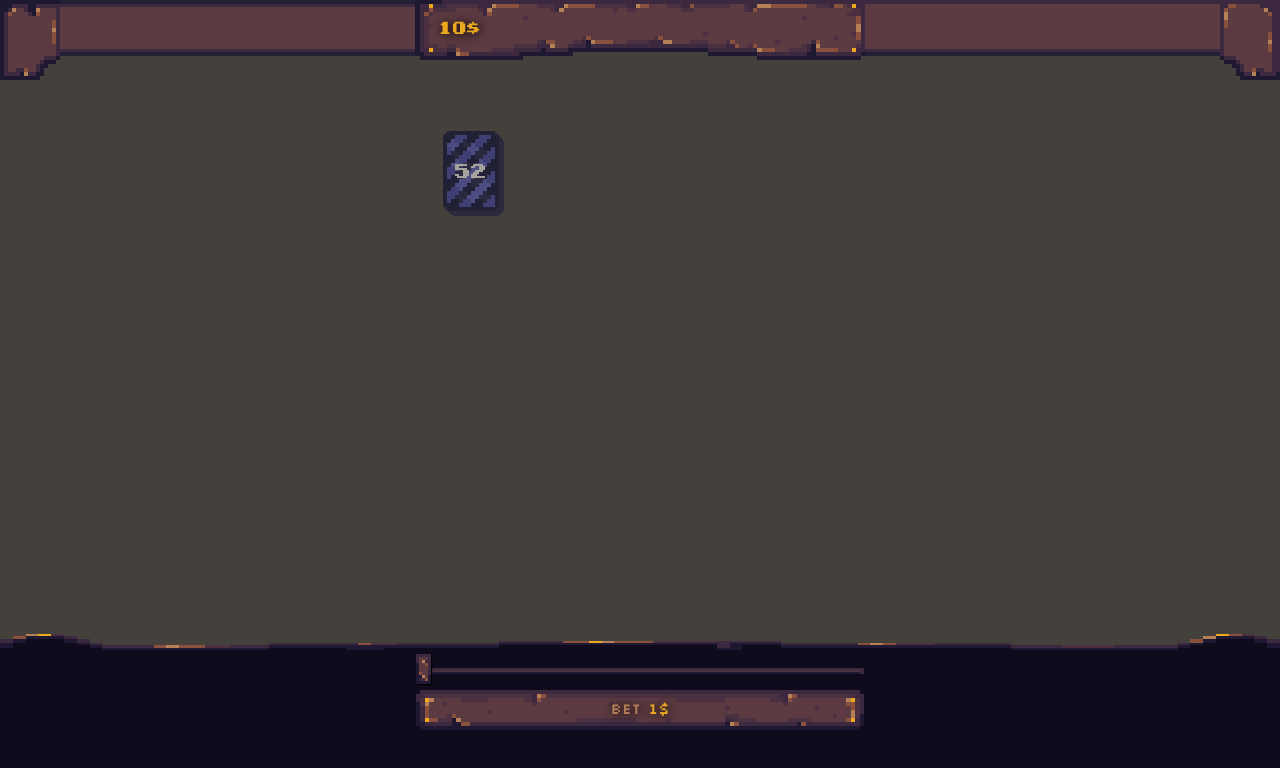
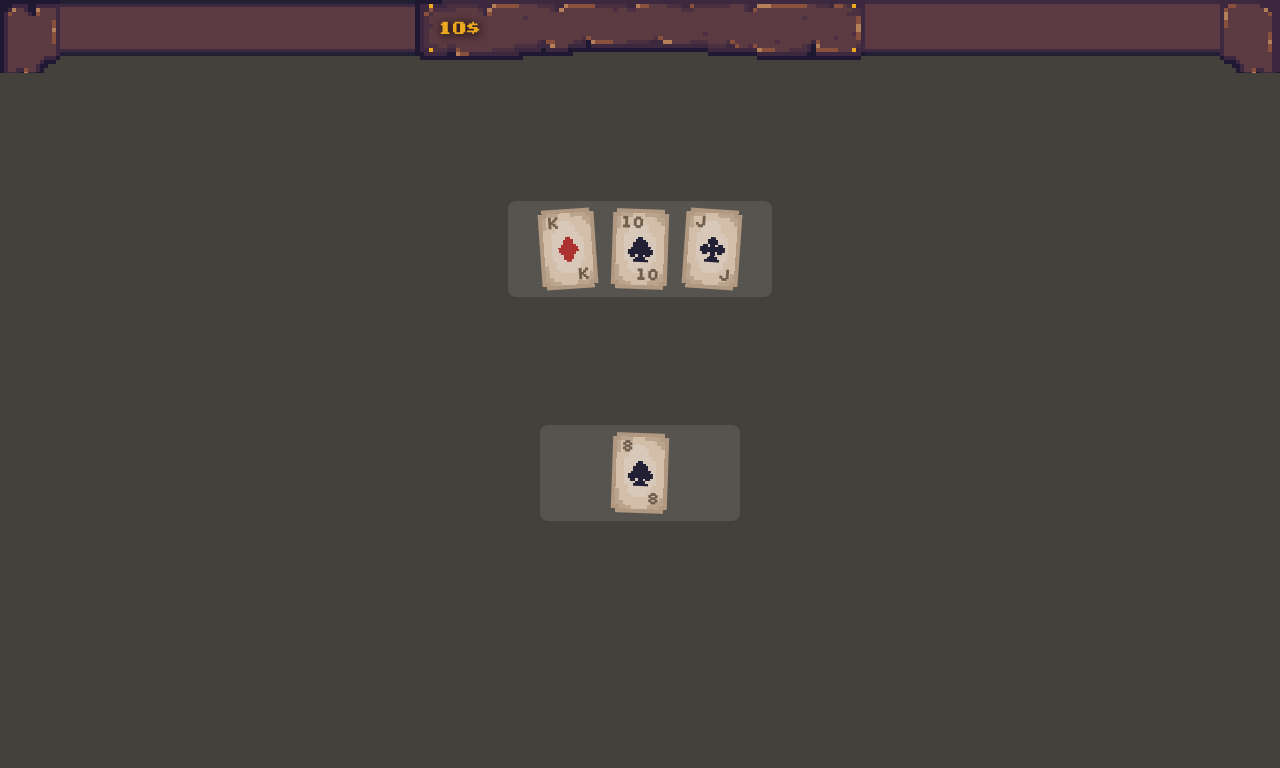
Before and after one commit to Pierniki/thecardslinger, a React (Create React App) app: page / in a window 1280 px wide. Shown: the top 768 px of the page. Built offline with nearby package versions, Linux system fonts and the light colour scheme.

Commit message:
feat: experiment with draggable cards

```diff
--- a/src/App.tsx
+++ b/src/App.tsx
@@ -1,4 +1,5 @@
 import { Blackjack } from 'components/Blackjack'
+import { Experimental } from 'components/Experimental/Experimental'
 import { TopBar } from 'components/TopBar'
 import React from 'react'
 import { Provider } from 'react-redux'
@@ -9,7 +10,8 @@ function App() {
     <Provider store={store}>
       <div className="font-pixel bg-stone-700 h-screen flex flex-col overflow-x-hidden relative">
         <TopBar />
-        <Blackjack />
+        {/* <Blackjack /> */}
+        <Experimental />
       </div>
     </Provider>
   )
--- a/src/components/Blackjack/Actions.tsx
+++ b/src/components/Blackjack/Actions.tsx
@@ -28,7 +28,7 @@ export const Actions: React.FC<Props> = ({
     getPossibleCardsValue(blackjack.hands[handIdx].cards)[0] < 21
   const canDD = (handIdx: number) =>
     canHit(handIdx) &&
-    money > blackjack.hands[handIdx].bet &&
+    money >= blackjack.hands[handIdx].bet &&
     blackjack.hands[handIdx].cards.length === 2
   const canSplit = (handIdx: number) =>
     canDD(handIdx) &&
--- a/src/components/Blackjack/DealerHand.tsx
+++ b/src/components/Blackjack/DealerHand.tsx
@@ -59,7 +59,7 @@ export const DealerHand: React.FC<Props> = ({
 
         {dealer.cards.map((card, idx) => {
           return (
-            <div className="-ml-2">
+            <div className="-ml-2" key={'dealer-card' + card.pip + card.value}>
               <PlayingCard
                 card={card}
                 hidden={!showDealerCard && idx !== 0}
--- a/src/components/Blackjack/PlayingCard.tsx
+++ b/src/components/Blackjack/PlayingCard.tsx
@@ -5,6 +5,7 @@ interface Props {
   card: Card
   hidden?: boolean
   disableTransform?: boolean
+  elevated?: boolean
 }
 
 const color = '#715f4d'
@@ -37,6 +38,7 @@ export const PlayingCard: React.FC<Props> = ({
             src={`${cardsPath}/${card.pip}.png`}
             alt={card.pip}
             className="w-[25px] h-[25px]"
+            draggable="false"
           />
           <span className="absolute right-2 bottom-0">
             {valueMap[card.value]}
--- /dev/null
+++ b/src/components/Experimental/Experimental.tsx
@@ -0,0 +1,241 @@
+import {
+  closestCorners,
+  DndContext,
+  DragEndEvent,
+  DragOverEvent,
+  DragOverlay,
+  DragStartEvent,
+  KeyboardSensor,
+  PointerSensor,
+  useDroppable,
+  useSensor,
+  useSensors,
+} from '@dnd-kit/core'
+import {
+  arrayMove,
+  SortableContext,
+  sortableKeyboardCoordinates,
+  useSortable,
+} from '@dnd-kit/sortable'
+import { CSS } from '@dnd-kit/utilities'
+import { PlayingCard } from 'components/Blackjack/PlayingCard'
+import { Card, createNewDeck, shuffleDeck } from 'engine/common'
+import React, { useState } from 'react'
+
+const deck = shuffleDeck(createNewDeck())
+
+interface Props {}
+
+export const Experimental: React.FC<Props> = (props) => {
+  const [items, setItems] = useState({
+    hand1: [deck.cards[0], deck.cards[1], deck.cards[2]],
+    hand2: [deck.cards[3]],
+  })
+
+  const [activeId, setActiveId] = useState<string | null>(null)
+
+  const sensors = useSensors(
+    useSensor(PointerSensor),
+    useSensor(KeyboardSensor, {
+      coordinateGetter: sortableKeyboardCoordinates,
+    }),
+  )
+
+  const findContainer = (id: string) => {
+    if (id in items) return id
+    return (
+      Object.keys(items).find((key) =>
+        items[key as keyof typeof items].find(
+          (card) => card.pip + card.value === id,
+        ),
+      ) ?? null
+    )
+  }
+
+  const handleDragStart = (event: DragStartEvent) =>
+    setActiveId(event.active.id)
+
+  function handleDragOver(event: DragOverEvent) {
+    const { active, over } = event
+    const id = active.id
+    const overId = over?.id
+
+    // Find the containers
+    const activeContainer = findContainer(id)
+    const overContainer = overId ? findContainer(overId) : null
+
+    if (
+      !activeContainer ||
+      !overContainer ||
+      !overId ||
+      activeContainer === overContainer
+    ) {
+      return
+    }
+
+    setItems((prev) => {
+      const activeItems = prev[activeContainer as keyof typeof items]
+      const overItems = prev[overContainer as keyof typeof items]
+
+      // Find the indexes for the items
+      const activeIndex = activeItems.findIndex(
+        (card) => card.pip + card.value === id,
+      )
+      const overIndex = overItems.findIndex(
+        (card) => card.pip + card.value === overId,
+      )
+
+      let newIndex
+      if (overId in prev) {
+        // We're at the root droppable of a container
+        newIndex = overItems.length + 1
+      } else {
+        const isBelowLastItem = over && overIndex === overItems.length - 1
+
+        const modifier = isBelowLastItem ? 1 : 0
+
+        newIndex = overIndex >= 0 ? overIndex + modifier : overItems.length + 1
+      }
+
+      return {
+        ...prev,
+        [activeContainer]: [
+          ...prev[activeContainer as keyof typeof items].filter(
+            (item) => item.pip + item.value !== active.id,
+          ),
+        ],
+        [overContainer]: [
+          ...prev[overContainer as keyof typeof items].slice(0, newIndex),
+          items[activeContainer as keyof typeof items][activeIndex],
+          ...prev[overContainer as keyof typeof items].slice(
+            newIndex,
+            prev[overContainer as keyof typeof items].length,
+          ),
+        ],
+      }
+    })
+  }
+
+  const handleDragEnd = (event: DragEndEvent) => {
+    const { active, over } = event
+    const id = active.id
+    const overId = over?.id
+
+    const activeContainer = findContainer(id)
+    const overContainer = overId ? findContainer(overId) : null
+
+    if (
+      !activeContainer ||
+      !overContainer ||
+      !overId ||
+      activeContainer !== overContainer
+    ) {
+      return
+    }
+
+    const activeIndex = items[activeContainer as keyof typeof items].findIndex(
+      (card) => card.pip + card.value === id,
+    )
+    const overIndex = items[overContainer as keyof typeof items].findIndex(
+      (card) => card.pip + card.value === overId,
+    )
+
+    if (activeIndex !== overIndex) {
+      setItems((items) => ({
+        ...items,
+        [overContainer]: arrayMove(
+          items[overContainer as keyof typeof items],
+          activeIndex,
+          overIndex,
+        ),
+      }))
+    }
+
+    setActiveId(null)
+  }
+
+  return (
+    <div className="w-full h-full">
+      <DndContext
+        sensors={sensors}
+        collisionDetection={closestCorners}
+        onDragStart={handleDragStart}
+        onDragOver={handleDragOver}
+        onDragEnd={handleDragEnd}
+        autoScroll={false}
+      >
+        <div className="flex flex-col items-center justify-center">
+          <DroppableHand id={'hand1'} cards={items.hand1} activeId={activeId} />
+          <DroppableHand id={'hand2'} cards={items.hand2} activeId={activeId} />
+          <DragOverlay>
+            {activeId ? (
+              <PlayingCard
+                card={
+                  deck.cards.find(
+                    (card) => card.pip + card.value === activeId,
+                  ) as Card
+                }
+              />
+            ) : null}
+          </DragOverlay>
+        </div>
+      </DndContext>
+    </div>
+  )
+}
+
+const DroppableHand: React.FC<{
+  cards: Card[]
+  id: string
+  activeId: string | null
+}> = ({ cards, id, activeId }) => {
+  const { setNodeRef } = useDroppable({
+    id,
+  })
+
+  return (
+    <SortableContext id={id} items={cards.map((card) => card.pip + card.value)}>
+      <div
+        ref={setNodeRef}
+        className="flex gap-4 justify-center mt-32 bg-stone-600 rounded-lg px-8 py-2"
+        style={{ minWidth: '200px', minHeight: '96px' }}
+      >
+        {cards.map((card) => (
+          <DraggableCard
+            card={card}
+            key={card.pip + card.value}
+            activeId={activeId}
+          />
+        ))}
+      </div>
+    </SortableContext>
+  )
+}
+
+const DraggableCard: React.FC<{ card: Card; activeId: string | null }> = ({
+  card,
+  activeId,
+}) => {
+  const id = card.pip + card.value
+  const {
+    attributes,
+    listeners,
+    setNodeRef,
+    transform,
+    transition,
+  } = useSortable({ id })
+
+  const style = { transform: CSS.Transform.toString(transform), transition }
+
+  return (
+    <div
+      ref={setNodeRef}
+      style={style}
+      {...attributes}
+      {...listeners}
+      className={activeId === id ? 'opacity-0' : ''}
+    >
+      <PlayingCard card={card} />
+    </div>
+  )
+}
--- /dev/null
+++ b/src/components/Experimental/index.tsx
@@ -0,0 +1 @@
+export * from './Experimental'
--- a/src/utility/index.ts
+++ b/src/utility/index.ts
@@ -4,7 +4,6 @@ export * from './wait'
 
 export const generateDeviationTransform = () => {
   const rotation = _.random(-5, 5)
-  const bottom = _.random(-2, 2)
 
-  return `rotate(${rotation}deg) translate(0px, ${bottom}px) `
+  return `rotate(${rotation}deg) `
 }
```
Also changed, not shown: package.json (+8 -0 lines), 1 other file (tests, documents, lock files or other folders).
